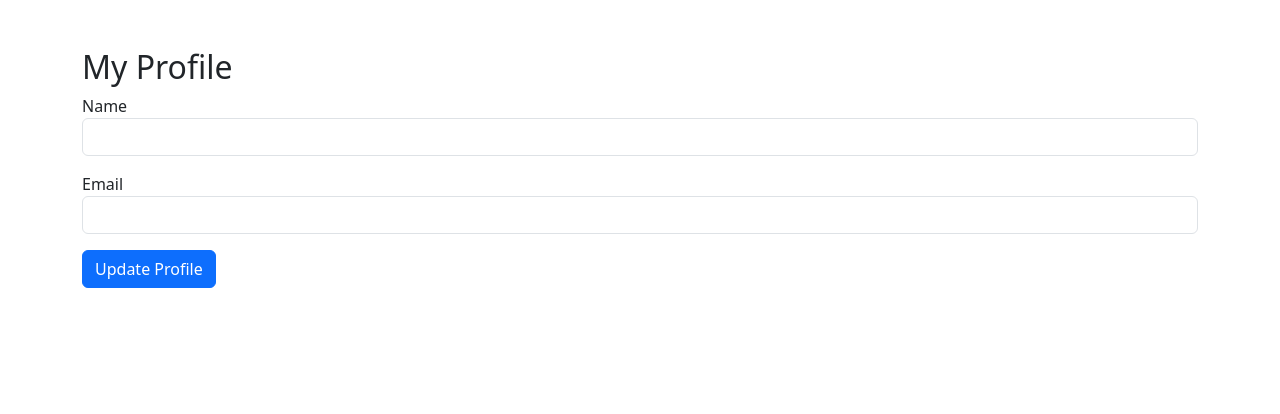
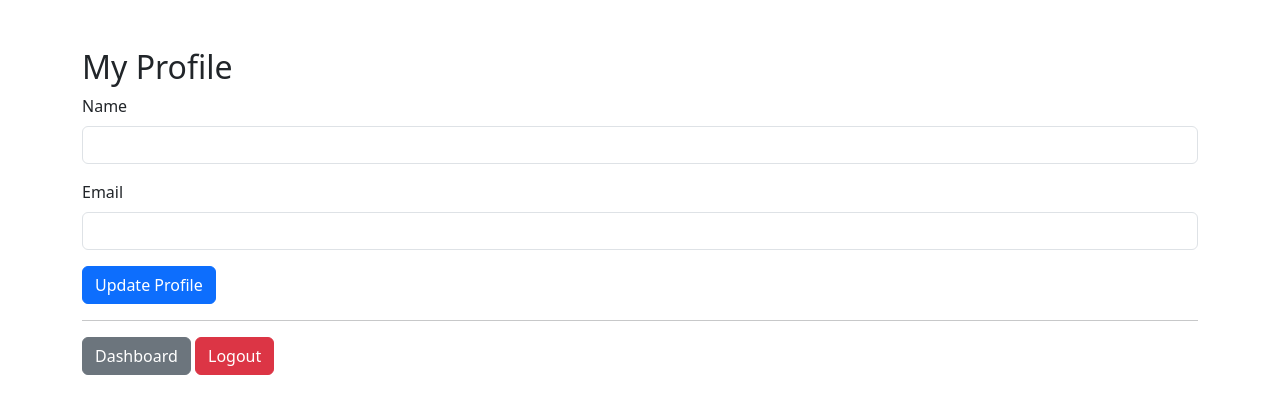
Before and after one commit to Vennela-ai/AI-Interview-Portal, a Flask app: page /profile in a window 1280 px wide. Shown: the top 414 px of the page. Run offline with Flask 3, Linux system fonts and the light colour scheme; the visitor is signed in with stand-in values (Sample User, id 1).

Commit message:
Added editable user profile page

```diff
--- a/app.py
+++ b/app.py
@@ -63,23 +63,6 @@ def register():
 @app.route("/dashboard")
 def dashboard():
     return render_template("dashboard.html")
-@app.route("/profile", methods=["GET", "POST"])
-def profile():
-    if "user_id" not in session:
-        return redirect(url_for("login"))
-
-    user = User.query.get(session["user_id"])
-
-    if request.method == "POST":
-        user.name = request.form["name"]
-        user.email = request.form["email"]
-
-        db.session.commit()
-
-        flash("Profile updated successfully!", "success")
-        return redirect(url_for("profile"))
-
-    return render_template("profile.html", user=user)
 @app.route("/interview/setup")
 def interview_setup():
     return render_template("interview_setup.html")
@@ -150,5 +133,12 @@ def interview_questions():
         "interview.html",
         questions=questions
     )
+@app.route('/profile')
+def profile():
+    if 'user_id' not in session:
+        return redirect('/login')
+
+    user = User.query.get(session['user_id'])
+    return render_template('profile.html', user=user)
 if __name__ == "__main__":
     app.run(debug=True)
--- a/templates/profile.html
+++ b/templates/profile.html
@@ -23,8 +23,9 @@
 
     <form method="POST">
         <div class="mb-3">
-            <label>Name</label>
-            <input type="text"
+            <label class="form-label">Name</label>
+            <input
+                type="text"
                 name="name"
                 class="form-control"
                 value="{{ user.name }}"
@@ -32,19 +33,24 @@
         </div>
 
         <div class="mb-3">
-            <label>Email</label>
-            <input type="email"
+            <label class="form-label">Email</label>
+            <input
+                type="email"
                 name="email"
                 class="form-control"
                 value="{{ user.email }}"
                 required>
         </div>
 
-        <button class="btn btn-primary">
+        <button type="submit" class="btn btn-primary">
             Update Profile
         </button>
+    </form>
 
-    </form>
+    <hr>
+
+    <a href="/dashboard" class="btn btn-secondary">Dashboard</a>
+    <a href="/logout" class="btn btn-danger">Logout</a>
 
 </div>
 
```
Lines whose indentation alone changed are shown as unchanged.
